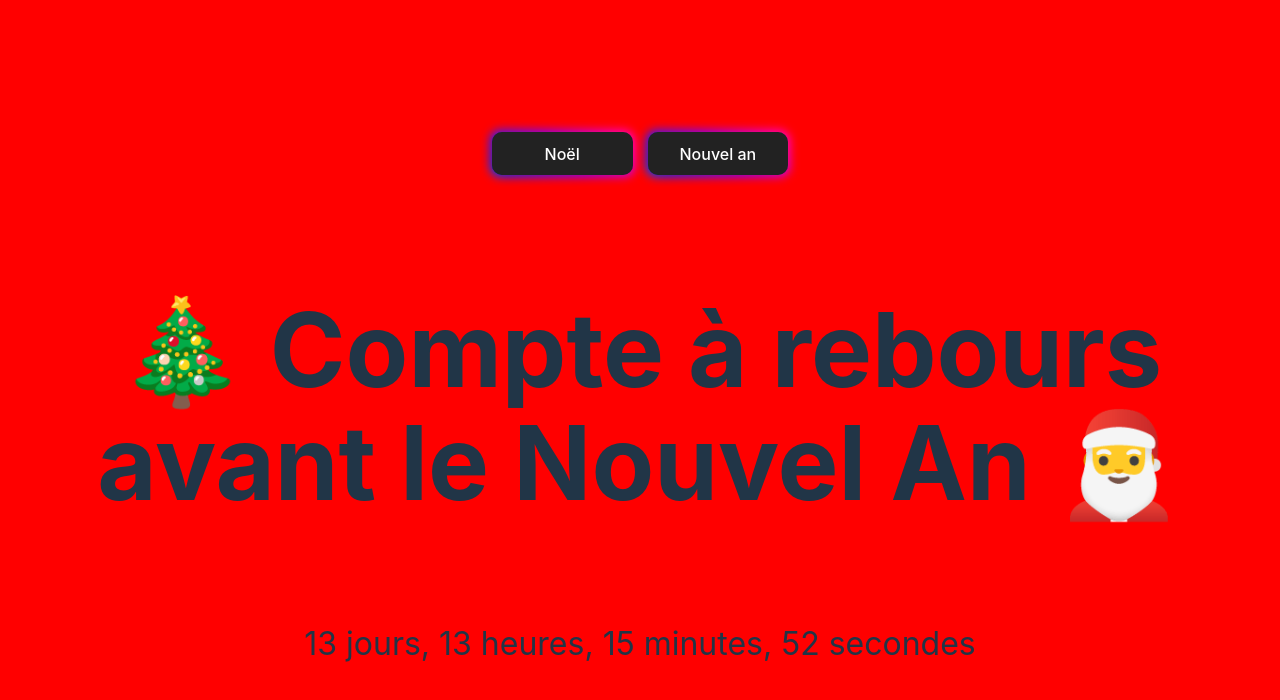
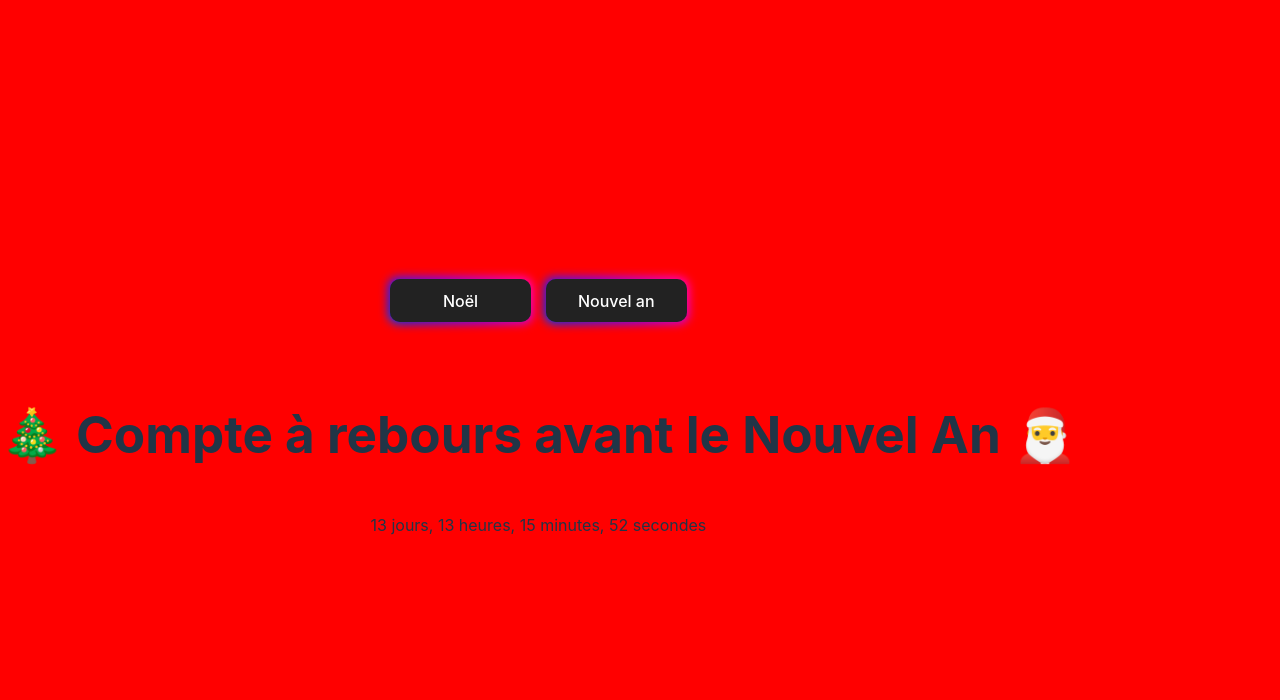
Before and after one commit to ryandecian/ChristmasDay, a React (Vite) app: page /page-new-year in a window 1280 px wide. Shown: the top 700 px of the page. Built offline with nearby package versions, Linux system fonts and the light colour scheme.

Commit message:
Modification du CSS de PageNewYear

```diff
--- a/src/pages/PageNewYear.css
+++ b/src/pages/PageNewYear.css
@@ -4,7 +4,7 @@
     align-items: center;
     flex-direction: column;
     text-align: center;
-    font-size: 2rem;
+    font-size: 1rem;
     margin-top: 50px;
     width: 100%;
     height: 100%;
```
